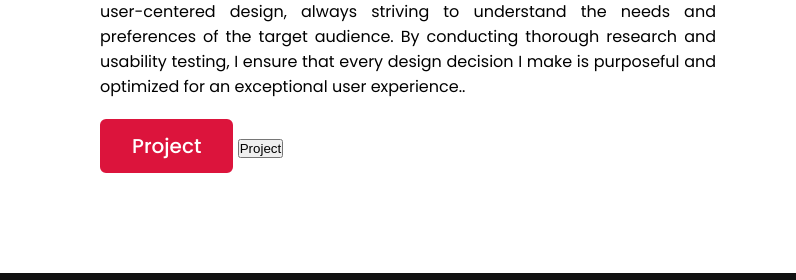
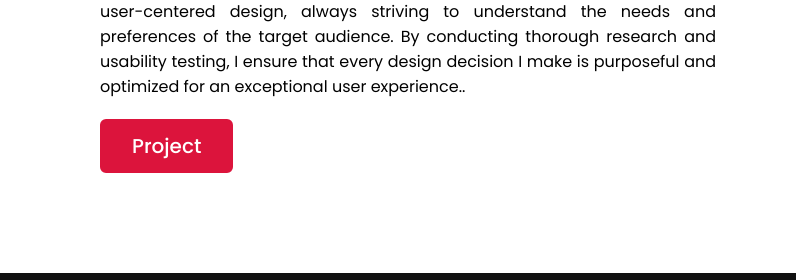
Before and after one commit to unknown-paswan/RedHat.GT, a plain HTML site: page index.html in a window 1280 px wide. Shown: the part 1300-1580 px from the top of the page, 484-1280 px from the left. Drawn offline with nearby package versions, Linux system fonts and the light colour scheme.

Commit message:
Update index.html

```diff
--- a/index.html
+++ b/index.html
@@ -58,8 +58,7 @@
                 <div class="column right">
                     <div class="text">I'm UNKNOWN_PASWAN and I'm a <span class="typing-2"></span></div>
                     <p>"Hello! I'm UNKNOWN_PASWAN, a passionate and creative individual with a love for all things related to technology and design. I thrive in the world of web design and development, where I get to combine my artistic skills with my technical expertise to create visually appealing and user-friendly websites. With a solid foundation in HTML, CSS, and JavaScript, I enjoy crafting elegant and responsive designs that not only captivate users but also provide a seamless browsing experience across different devices and screen sizes. I believe that a well-designed website is not only visually appealing but also intuitive and easy to navigate.  I am deeply committed to user-centered design, always striving to understand the needs and preferences of the target audience. By conducting thorough research and usability testing, I ensure that every design decision I make is purposeful and optimized for an exceptional user experience..</p>
-                    <a href="#" download>Project</a>
-                    <button id="projectButton">Project</button>
+                    <a id="projectButton">Project</a>
 
                 </div>
                 </div>
```
